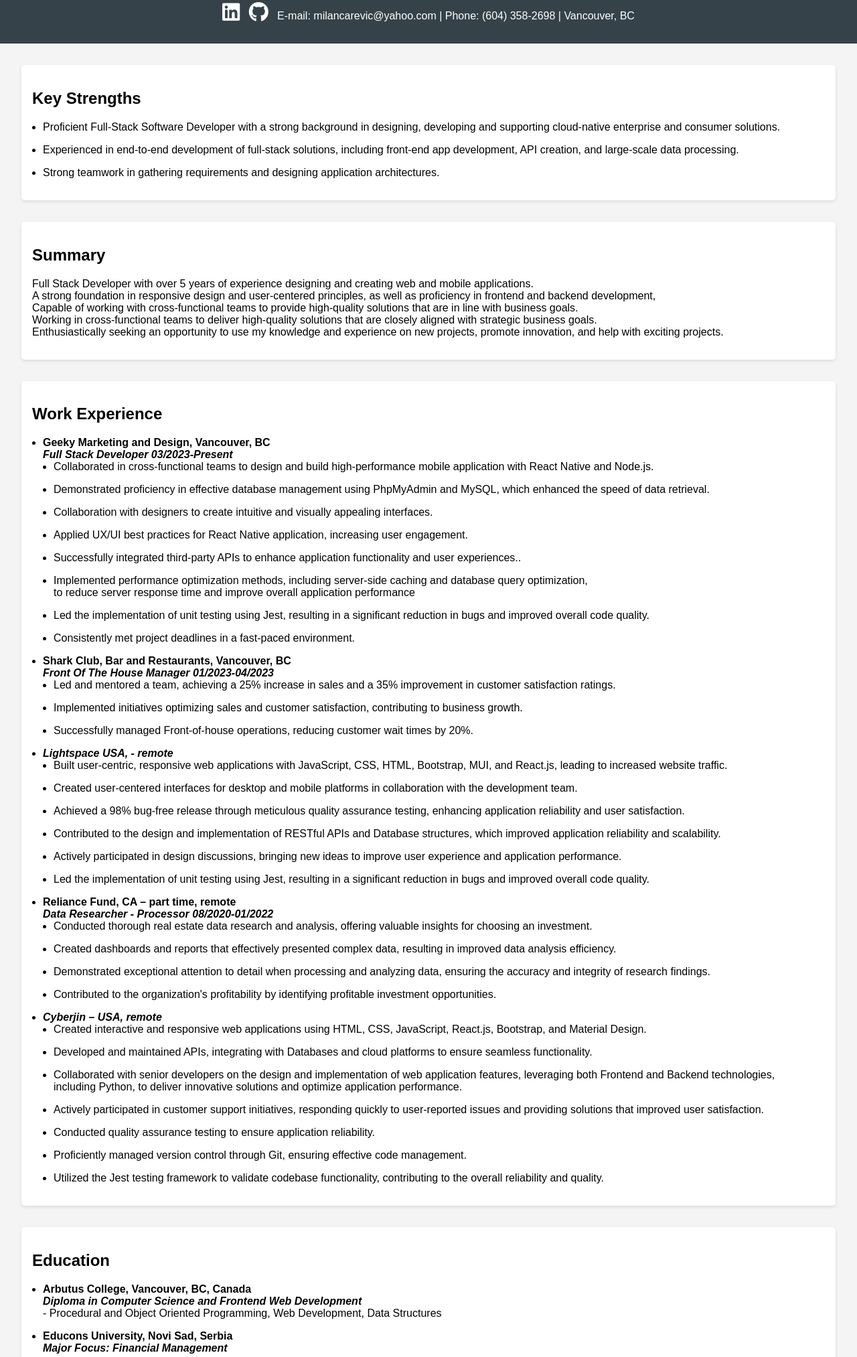
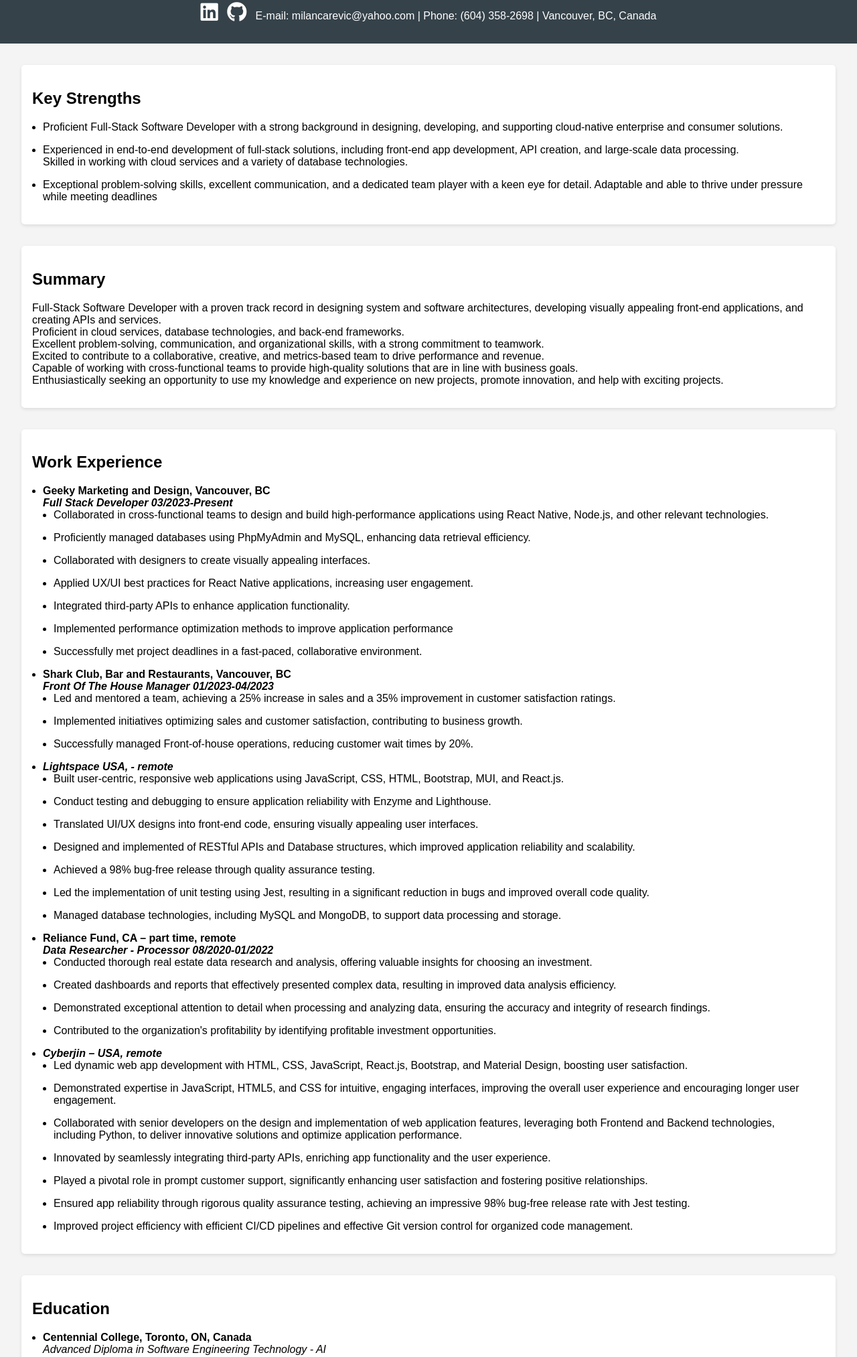
Before and after one commit to carevicm/Milan-Carevic-Resume, a plain HTML site: page index.html in a window 1280 px wide. Shown: the part 93-2119 px from the top of the page at 67% size. Drawn offline with Linux system fonts and the light colour scheme.

Commit message:
Update index.html

```diff
--- a/index.html
+++ b/index.html
@@ -63,28 +63,36 @@
     <header>
       <h1>Milan Carevic</h1>
       <p>
-        <a href="https://www.linkedin.com/in/milan-carevic/"><i class="fab fa-linkedin larger-icon"></i></a>
+        <a href="https://www.linkedin.com/in/milan-carevic/"
+          ><i class="fab fa-linkedin larger-icon"></i
+        ></a>
         &nbsp
-        <a href="https://github.com/carevicm"><i class="fab fa-github larger-icon"></i></a> &nbsp
-        E-mail: milancarevic@yahoo.com | Phone: (604) 358-2698 | Vancouver,
-        BC
+        <a href="https://github.com/carevicm"
+          ><i class="fab fa-github larger-icon"></i
+        ></a>
+        &nbsp E-mail: milancarevic@yahoo.com | Phone: (604) 358-2698 |
+        Vancouver, BC, Canada
       </p>
     </header>
 
-    <section>
+    <section class="center">
       <h2>Key Strengths</h2>
       <ul>
         <li>
-          Proficient Full-Stack Software Developer with a strong background in designing,
-          developing and supporting cloud-native enterprise and consumer solutions.
+          Proficient Full-Stack Software Developer with a strong background in
+          designing, developing, and supporting cloud-native enterprise and
+          consumer solutions.
         </li>
         <li>
           Experienced in end-to-end development of full-stack solutions,
-          including front-end app development, API creation, and large-scale data processing.
+          including front-end app development, API creation, and large-scale
+          data processing.   <br /> Skilled in working with cloud services and a variety
+          of database technologies.
         </li>
         <li>
-          Strong teamwork in gathering requirements and designing application
-          architectures.
+          Exceptional problem-solving skills, excellent communication, and a
+          dedicated team player with a keen eye for detail. Adaptable and able
+          to thrive under pressure while meeting deadlines
         </li>
       </ul>
     </section>
@@ -92,14 +100,20 @@
     <section>
       <h2>Summary</h2>
       <p>
-        Full Stack Developer with over 5 years of experience designing and creating web and mobile applications. <br />
-        A strong foundation in responsive design and user-centered principles, as well as proficiency in frontend and backend development,
+        Full-Stack Software Developer with a proven track record in designing
+        system and software architectures, developing visually appealing
+        front-end applications, and creating APIs and services.   <br /> Proficient in
+        cloud services, database technologies, and back-end frameworks.
+        <br /> Excellent problem-solving, communication, and organizational skills,
+        with a strong commitment to teamwork.   <br /> Excited to contribute to a
+        collaborative, creative, and metrics-based team to drive performance and
+        revenue.
 
         <br />
-        Capable of working with cross-functional teams to provide high-quality solutions that are in line with business goals. <br />
-        Working in cross-functional teams to deliver high-quality solutions that
-        are closely aligned with strategic business goals. <br />
-        Enthusiastically seeking an opportunity to use my knowledge and experience on new projects, promote innovation, and help with exciting projects.
+        Capable of working with cross-functional teams to provide high-quality
+        solutions that are in line with business goals.   <br /> Enthusiastically seeking
+        an opportunity to use my knowledge and experience on new projects,
+        promote innovation, and help with exciting projects.
       </p>
     </section>
 
@@ -112,29 +126,32 @@
           ><br />
           <ul>
             <li>
-              Collaborated in cross-functional teams to design and build high-performance mobile application with React Native and Node.js.
+              Collaborated in cross-functional teams to design and build
+              high-performance applications using React Native, Node.js, and
+              other relevant technologies.
             </li>
             <li>
-              Demonstrated proficiency in effective database management using PhpMyAdmin and MySQL, which enhanced the speed of data retrieval.
+              Proficiently managed databases using PhpMyAdmin and MySQL,
+              enhancing data retrieval efficiency.
             </li>
             <li>
-              Collaboration with designers to create intuitive and visually appealing interfaces.
+              Collaborated with designers to create visually appealing
+              interfaces.
             </li>
             <li>
-              Applied UX/UI best practices for React Native application, increasing user engagement.
+              Applied UX/UI best practices for React Native applications,
+              increasing user engagement.
             </li>
             <li>
-              Successfully integrated third-party APIs to enhance application functionality and user experiences..
+              Integrated third-party APIs to enhance application functionality.
             </li>
             <li>
-              Implemented performance optimization methods, including server-side caching and database query optimization,<br> to reduce server response time and improve overall application performance
+              Implemented performance optimization methods to improve
+              application performance
             </li>
             <li>
-              Led the implementation of unit testing using Jest, resulting in a
-              significant reduction in bugs and improved overall code quality.
-            </li>
-            <li>
-              Consistently met project deadlines in a fast-paced environment.
+              Successfully met project deadlines in a fast-paced, collaborative
+              environment.
             </li>
           </ul>
         </li>
@@ -162,25 +179,32 @@
           ><br />
           <ul>
             <li>
-              Built user-centric, responsive web applications with JavaScript, CSS, HTML, Bootstrap, MUI, and React.js, leading to increased website traffic.
+              Built user-centric, responsive web applications using JavaScript,
+              CSS, HTML, Bootstrap, MUI, and React.js.
             </li>
             <li>
-              Created user-centered interfaces for desktop and mobile platforms in collaboration with the development team.
+              Conduct testing and debugging to ensure application reliability
+              with Enzyme and Lighthouse.
             </li>
             <li>
-              Achieved a 98% bug-free release through meticulous quality
-              assurance testing, enhancing application reliability and user
-              satisfaction.
+              Translated UI/UX designs into front-end code, ensuring visually
+              appealing user interfaces.
             </li>
             <li>
-              Contributed to the design and implementation of RESTful APIs and Database structures, which improved application reliability and scalability.
+              Designed and implemented of RESTful APIs and Database structures,
+              which improved application reliability and scalability.
             </li>
             <li>
-              Actively participated in design discussions, bringing new ideas to
-              improve user experience and application performance.
+              Achieved a 98% bug-free release through quality assurance testing.
             </li>
             <li>
-              Led the implementation of unit testing using Jest, resulting in a significant reduction in bugs and improved overall code quality.
+              Led the implementation of unit testing using Jest, resulting in a
+              significant reduction in bugs and improved overall code quality.
+            </li>
+            <li>
+              Managed database technologies, including MySQL and MongoDB, to
+              support data processing and storage.
+            </li>
           </ul>
         </li>
         <li>
@@ -189,10 +213,12 @@
           ><br />
           <ul>
             <li>
-              Conducted thorough real estate data research and analysis, offering valuable insights for choosing an investment.
+              Conducted thorough real estate data research and analysis,
+              offering valuable insights for choosing an investment.
             </li>
             <li>
-              Created dashboards and reports that effectively presented complex data, resulting in improved data analysis efficiency.
+              Created dashboards and reports that effectively presented complex
+              data, resulting in improved data analysis efficiency.
             </li>
             <li>
               Demonstrated exceptional attention to detail when processing and
@@ -210,11 +236,14 @@
           ><br />
           <ul>
             <li>
-              Created interactive and responsive web applications using HTML, CSS, JavaScript, React.js, Bootstrap, and Material Design.
+              Led dynamic web app development with HTML, CSS, JavaScript,
+              React.js, Bootstrap, and Material Design, boosting user
+              satisfaction.
             </li>
             <li>
-              Developed and maintained APIs, integrating with Databases and
-              cloud platforms to ensure seamless functionality.
+              Demonstrated expertise in JavaScript, HTML5, and CSS for
+              intuitive, engaging interfaces, improving the overall user
+              experience and encouraging longer user engagement.
             </li>
             <li>
               Collaborated with senior developers on the design and
@@ -223,22 +252,21 @@
               deliver innovative solutions and optimize application performance.
             </li>
             <li>
-              Actively participated in customer support initiatives, responding
-              quickly to user-reported issues and providing solutions that
-              improved user satisfaction.
+              Innovated by seamlessly integrating third-party APIs, enriching
+              app functionality and the user experience.
             </li>
             <li>
-              Conducted quality assurance testing to ensure application
-              reliability.
+              Played a pivotal role in prompt customer support, significantly
+              enhancing user satisfaction and fostering positive relationships.
             </li>
             <li>
-              Proficiently managed version control through Git, ensuring
-              effective code management.
+              Ensured app reliability through rigorous quality assurance
+              testing, achieving an impressive 98% bug-free release rate with
+              Jest testing.
             </li>
             <li>
-              Utilized the Jest testing framework to validate codebase
-              functionality, contributing to the overall reliability and
-              quality.
+              Improved project efficiency with efficient CI/CD pipelines and
+              effective Git version control for organized code management.
             </li>
           </ul>
         </li>
@@ -249,23 +277,25 @@
       <h2>Education</h2>
       <ul>
         <li>
+          <strong>Centennial College, Toronto, ON, Canada</strong><br />
+         <i
+              >Advanced Diploma in Software Engineering Technology - AI</i
+            >
+        </li>
+        <li>
           <strong>Arbutus College, Vancouver, BC, Canada</strong><br />
-          <strong
-            ><i
-              >Diploma in Computer Science and Frontend Web Development</i
-            ></strong
-          ><br />
-          - Procedural and Object Oriented Programming, Web Development, Data
-          Structures
+          <i
+              >College Diploma in Computer Science and Frontend Web Development</i
+            >
         </li>
         <li>
           <strong>Educons University, Novi Sad, Serbia</strong><br />
-          <strong><i>Major Focus: Financial Management</i></strong>
+          <i>Major Focus: Financial Management</i>
         </li>
         <li>
           <strong>High School for Tourism and Hospitality, Nis, Serbia</strong
           ><br />
-          <strong><i>High School Diploma</i></strong>
+          <i>High School Diploma</i>
         </li>
       </ul>
     </section>
@@ -305,9 +335,15 @@
         <li>
           Programming Languages and Tools: C Programming, Redux, Python, SaaS,
           UI/UX Design, MUI Design, SEO optimization, Bash, Yarn, <br />
-          Npm, Scripting, Git, GitHub, JSON, Webpack, REST API,
-          jQuery, Jest, Lighthouse, MS Office, Google Workspace
+          Npm, Scripting, Git, GitHub, JSON, Webpack, REST API, jQuery, Jest,
+          Lighthouse, Enzyme, MS Office, Google Workspace
         </li>
+        <li>
+          Agile Development: Scrum, Agile JIRA, Kanban, CI/CD
+          </li>
+          <li>
+          Cloud Services: Microsoft Azure, AWS, Google Cloud Platform
+          </li>
         <li>
           Soft Skills: Problem-solving, Attention to detail, Collaboration,
           Self-Motivation, Commitment
```
